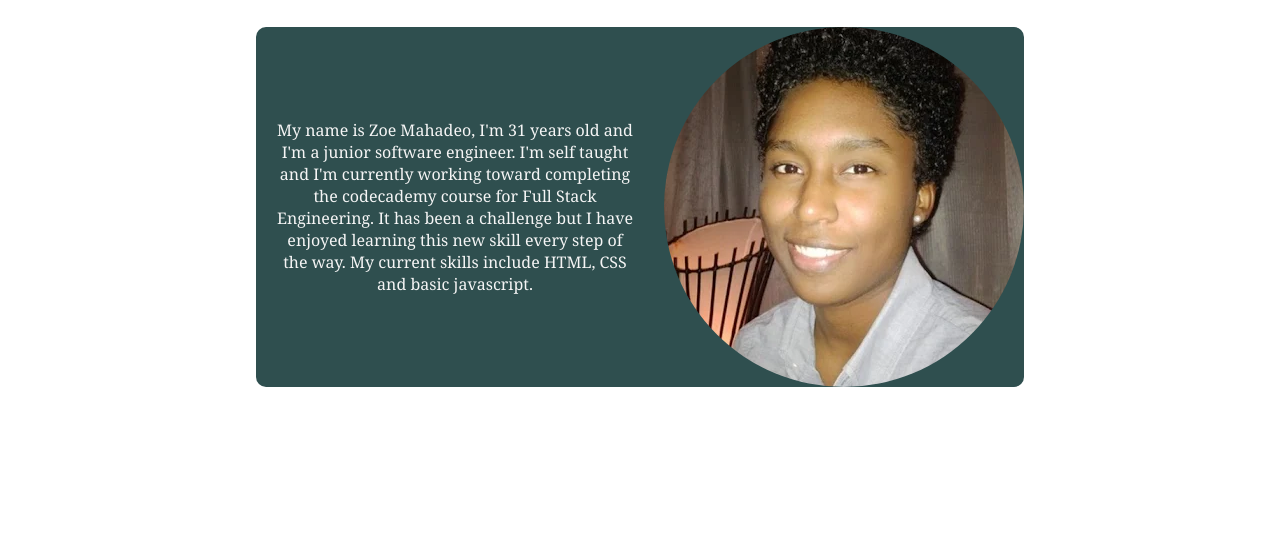
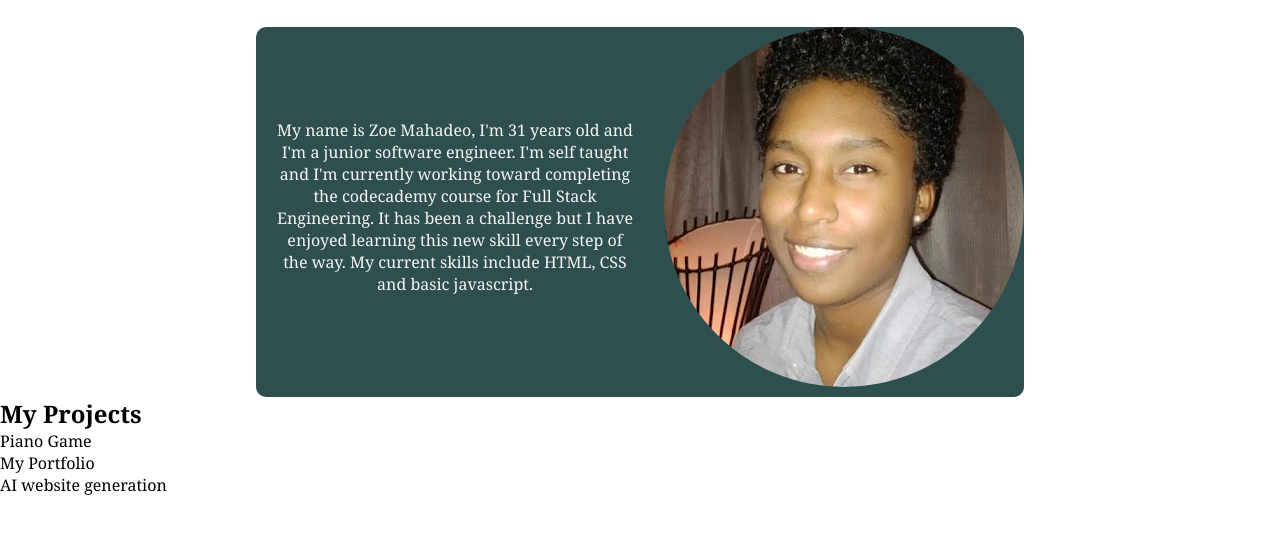
Before and after one commit to zoem1991/Portfolio-Website, a plain HTML site: page index.html in a window 1280 px wide. Shown: the part 75-608 px from the top of the page. Drawn offline with Linux system fonts and the light colour scheme.

Commit message:
third commit

```diff
--- a/index.html
+++ b/index.html
@@ -18,11 +18,21 @@
        </nav>
     </header>
     <main>
-        <div id="aboutme" class="aboutme">
-            <p>My name is Zoe Mahadeo, I'm 31 years old and I'm a junior  software engineer. I'm self taught and I'm currently working toward completing the codecademy course for Full Stack Engineering. It has been a challenge but I have enjoyed learning this new skill every step of the way. My current skills include HTML, CSS and basic javascript. </p>
+        <div class="personal">
+            <div id="aboutme" class="aboutme">
+                <p>My name is Zoe Mahadeo, I'm 31 years old and I'm a junior  software engineer. I'm self taught and I'm currently working toward completing the codecademy course for Full Stack Engineering. It has been a challenge but I have enjoyed learning this new skill every step of the way. My current skills include HTML, CSS and basic javascript. </p>
+            </div>
+            <div class="image">
+                <img src="./images/Zoe Mahadeo - Photo.webp">
+            </div>
         </div>
-        <div class="image">
-            <img src="./images/Zoe Mahadeo - Photo.webp">
+        <div id="projects">
+           <h2>My Projects</h2>
+           <ol>
+                <li>Piano Game</li>
+                <li>My Portfolio</li>
+                <li>AI website generation</li>
+            </ol>
         </div>
     </main>
     <footer></footer>
--- a/style.css
+++ b/style.css
@@ -57,9 +57,11 @@ img {
     border-radius: 50%;
 }
 
-main {
+.personal {
     display: grid;
-    grid-template-areas: 'left right';
+    grid-template-areas:
+    'left right'
+    'projects projects';
     gap: 10px;
     background-color: darkslategray;
     position: relative;
```
